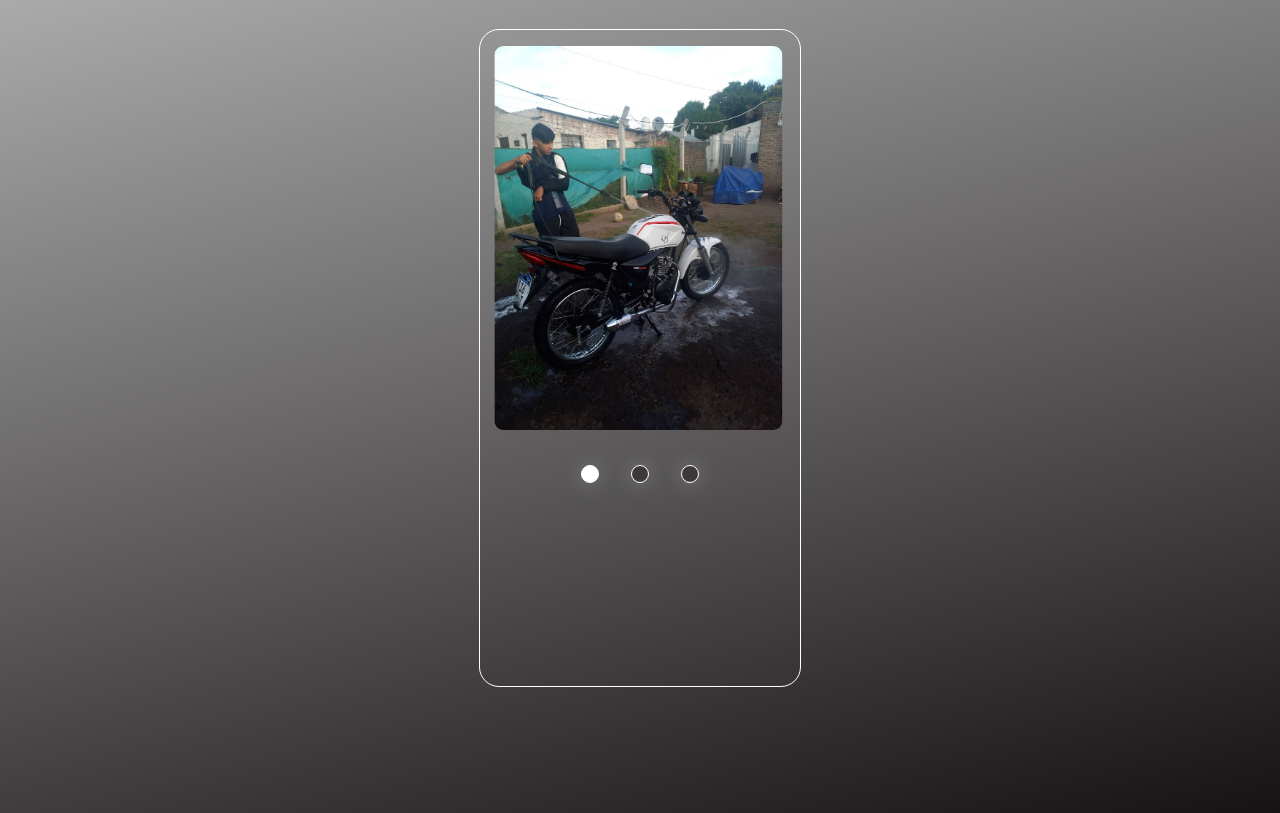
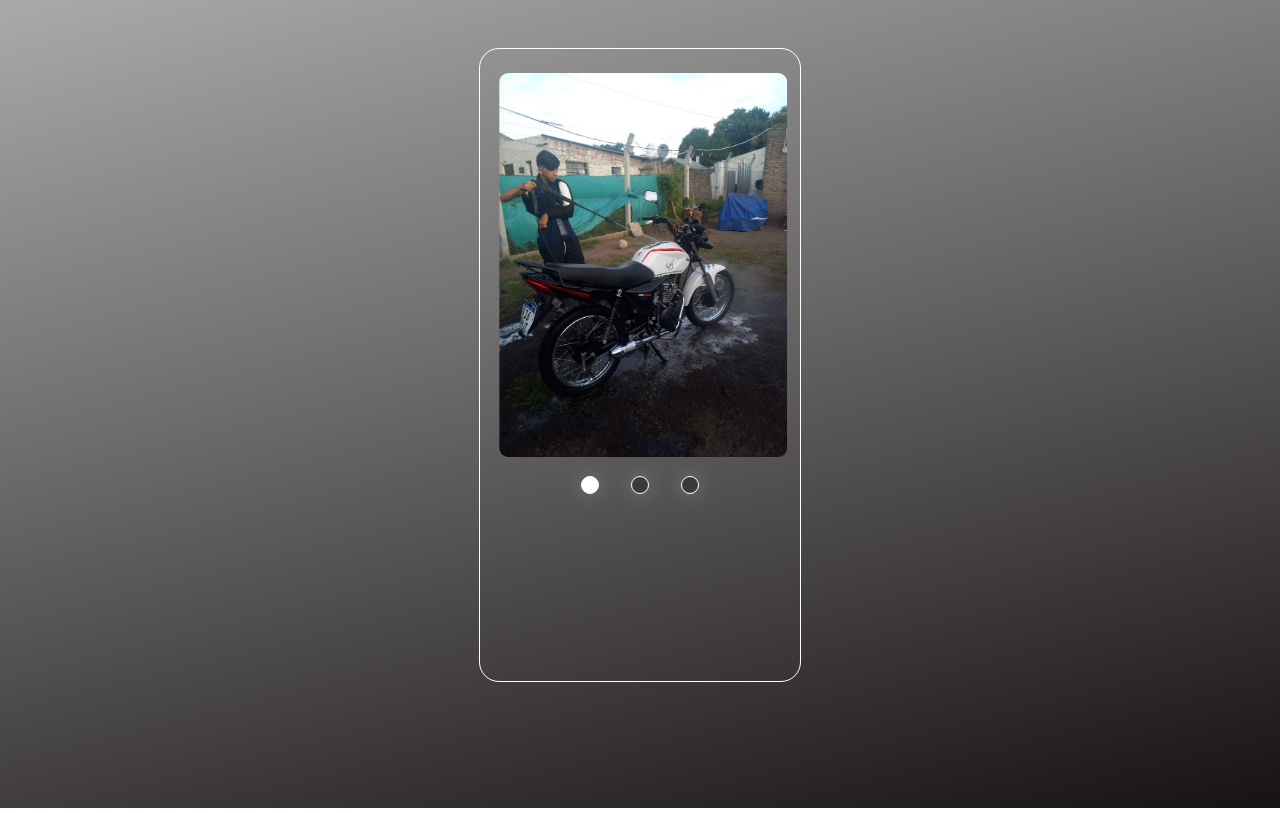
Before and after one commit to IanMassaccesi/carrusel, a plain HTML site: page index.html in a window 1280 px wide. Both pictures are taken after a click on the item 590 px from the left and 473 px from the top of the page. Drawn offline with Linux system fonts and the light colour scheme.

Commit message:
optimizado

```diff
--- a/index.html
+++ b/index.html
@@ -9,9 +9,9 @@
 </head>
 <body>
     <div class="carrousel">
-        <div class="grande 123"  id="grande">
-               <img src="1.jpg" alt="Imagen 1" class="img imagen1">
-               <img src="2.jpg" alt="Imagen 2" class="img img2 imagen2" id="imagen">
+        <div class="grande"  id="grande">
+               <img src="1.jpg" alt="Imagen 1" class="imagen1">
+               <img src="2.jpg" alt="Imagen 2" class="imagen2" id="imagen">
                <img src="3.jpg" class="img" class="imagen3" alt="">
         </div>
         <ul class="puntos">
@@ -19,10 +19,7 @@
             <li class="punto" id="boton2"></li>
             <li class="punto" id="boton3"></li>
         </ul>
-
     </div>
-
     <script src="app.js"></script>
-
 </body>
 </html>
--- a/styles.css
+++ b/styles.css
@@ -1,26 +1,18 @@
 *{
     margin: 0px;
     padding: 0px;
+    list-style: none;
 }
 body{
-    display: flex;
-    flex-direction: column;
-    align-items: center;
-    padding-top: 1%;
     background: rgb(170,170,170);
     background: linear-gradient(166deg, rgba(170,170,170,1) 0%, rgba(23,18,20,1) 100%);
-    height: 100vh;
+    height: 95vh;
 }
-ul{
-    list-style: none;
-
-}
-
 .carrousel{
     border: solid 1px white;
     margin: 0 auto;
-    padding-top:1em;
-    margin-top:1em;
+    padding-top:1.5em;
+    margin-top:3em;
     overflow: hidden;
     height: 80%;
     width: 25%;
@@ -40,14 +32,11 @@ ul{
     transition: .5s ease;
     transform: translateX(0%);
 }
-
-
 .carrousel .puntos{
-    width:100%;
     display: flex;
     align-items: center;
     justify-content: center;
-    padding-top: 10%;
+    padding-top: 5%;
 
 
 }
@@ -65,30 +54,21 @@ ul{
     box-shadow: 0 0 20px gray;
     background-color: white;
 }
-
+.g1,.g2,.g3{
+    transition: .9s ease;
+}
 .g1{
-    transition: 1.2s ease;
-    transform: translateX(-1%);
+    transform: translateX(-.5%);
 }
 .g2{
-    transition: 1.2s ease;
-    transform: translateX(-33%);
+    transform: translateX(-33.2%);
 }
-
 .g3{
-    transition: 1.2s ease;
-    transform: translateX(-65%);
+    transform: translateX(-66%);
 }
-
-
 @media(max-width: 650px){
     .carrousel{
         width: 45vw;
         height: 85vh;
     }
-
 }
-
-::-webkit-scrollbar {
-    display: none;
-}
```
Also changed, not shown: app.js (+11 -0 lines).
